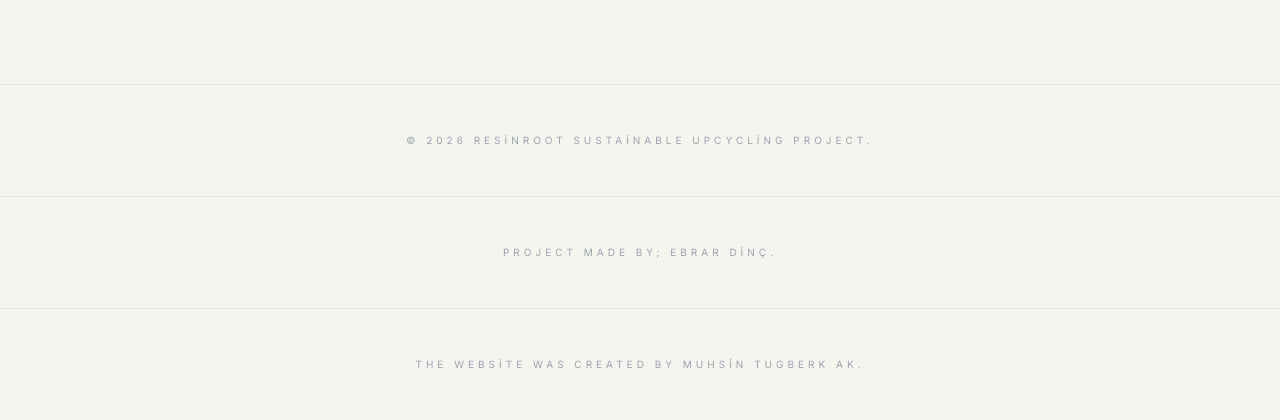
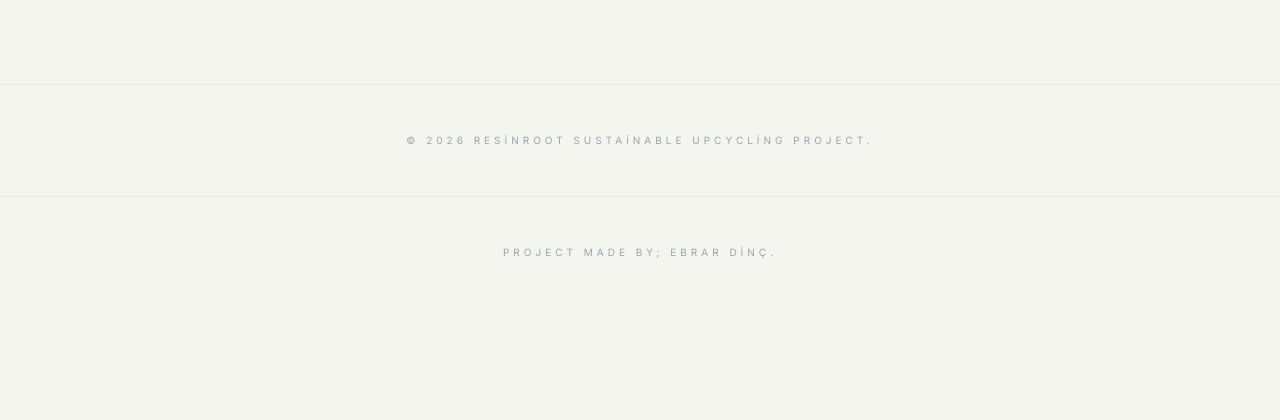
Before and after one commit to tugbeerkk/website, a Flask app: page / in a window 1280 px wide. Shown: the part 2287-2707 px from the top of the page. After the commit the page ends 2545 px from the top, so only its background shows below. Run offline with Flask 3, Linux system fonts and the light colour scheme; some libraries are stand-ins or nearby versions.

Commit message:
Update index.html

```diff
--- a/templates/index.html
+++ b/templates/index.html
@@ -104,8 +104,5 @@
     <footer class="py-12 border-t border-gray-200 text-center text-[10px] uppercase tracking-[0.4em] text-gray-400">
         Project made by; Ebrar Dinç.
     </footer>
-        <footer class="py-12 border-t border-gray-200 text-center text-[10px] uppercase tracking-[0.4em] text-gray-400">
-        The website was created by Muhsin Tugberk Ak.
-    </footer>
 </body>
 </html>
```
